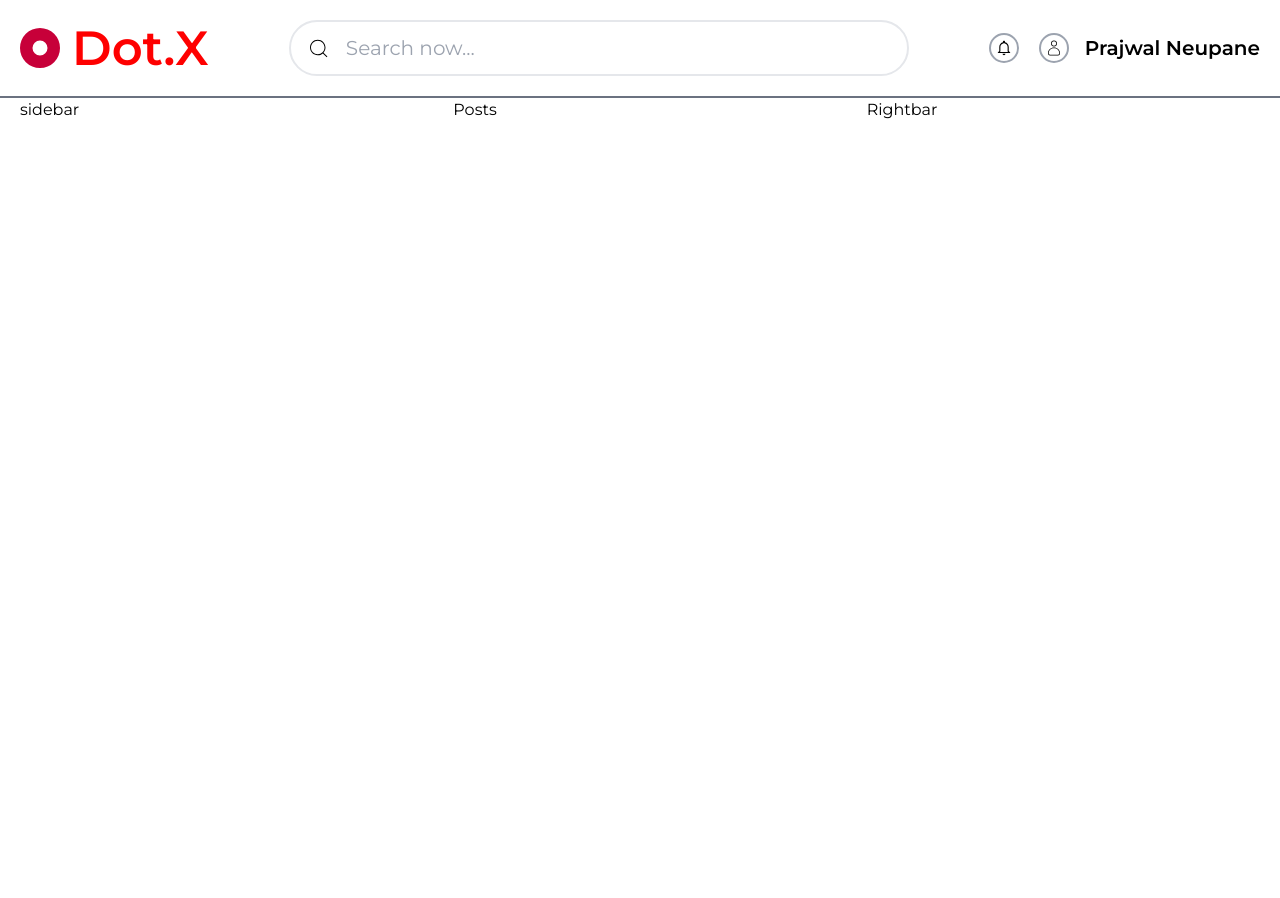
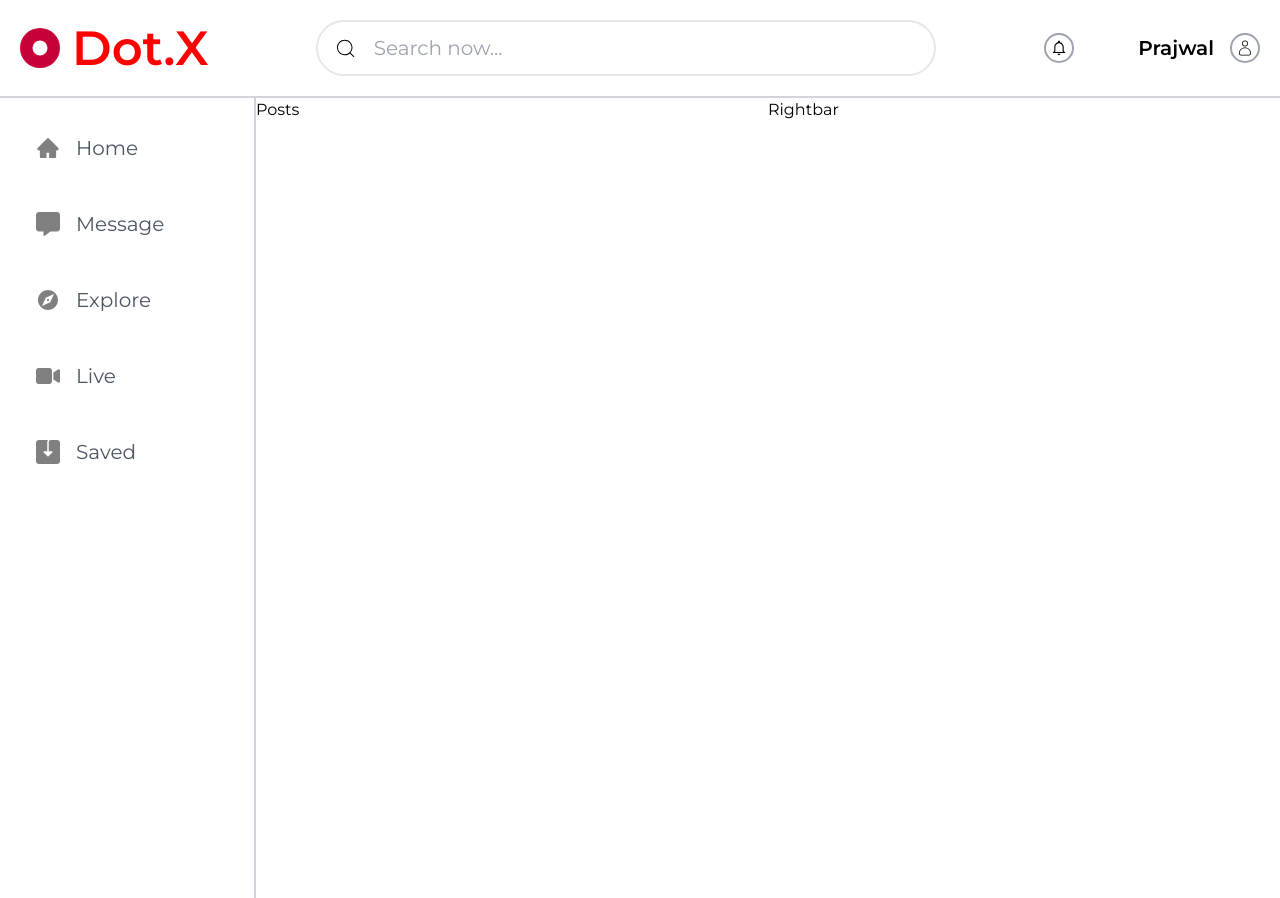
Before and after one commit to Prajwal-Neupane/typescript-frontent-blog, a React (Create React App) app: page / in a window 1280 px wide. Built offline with nearby package versions, Linux system fonts and the light colour scheme.

Commit message:
added sidebar

```diff
--- a/src/components/Navbar.tsx
+++ b/src/components/Navbar.tsx
@@ -4,13 +4,16 @@ import { FaCircleDot } from "react-icons/fa6";
 import { CiSearch } from "react-icons/ci";
 import { IoMdNotificationsOutline } from "react-icons/io";
 import { CiUser } from "react-icons/ci";
+import { FaBarsStaggered } from "react-icons/fa6";
 
 const Navbar = () => {
   return (
-    <div className="mx-auto max-w-[1400px] py-5 px-5 flex gap-5 justify-between border-b-gray-500 border-b-2 items-center">
+    <div className="mx-auto max-w-[1550px] py-5 px-5 flex gap-5 justify-between border-b-gray-300 border-b-2 items-center">
       <div className="flex items-center gap-3">
         <FaCircleDot size={40} color="#C70039" />
-        <h1 className="text-5xl font-semibold text-[#Fe0000]">Dot.X</h1>
+        <h1 className="xl:text-5xl text-4xl font-semibold text-[#Fe0000]">
+          Dot.X
+        </h1>
       </div>
       <div className="w-[50%] flex px-4 py-3 items-center gap-4 border-2 border-gray-200 justify-between rounded-full">
         <CiSearch size={25} color="" />
@@ -22,18 +25,21 @@ const Navbar = () => {
           id=""
         />
       </div>
-      <div className="flex items-center gap-5 ">
+      <div className="items-center hidden gap-8 xl:gap-16 md:flex ">
         <IoMdNotificationsOutline
           size={30}
           className="px-1 border-2 border-gray-400 rounded-full"
         />
         <div className="flex items-center gap-4">
+          <p className="text-xl font-semibold overflow-clip ">{"Prajwal"}</p>
           <CiUser
             size={30}
             className="px-1 border-2 border-gray-400 rounded-full"
           />
-          <p className="text-xl font-semibold ">{"Prajwal Neupane"}</p>
         </div>
+      </div>
+      <div className="flex md:hidden">
+        <FaBarsStaggered size={30} />
       </div>
     </div>
   );
--- a/src/components/Sidebar.tsx
+++ b/src/components/Sidebar.tsx
@@ -1,7 +1,37 @@
 import React from "react";
+import { AiFillHome } from "react-icons/ai";
+import { FaMessage } from "react-icons/fa6";
+import { MdExplore } from "react-icons/md";
+import { FaVideo } from "react-icons/fa6";
+import { BsFillSave2Fill } from "react-icons/bs";
 
 const Sidebar = () => {
-  return <div className="flex-1 px-5 lg:w-full">sidebar</div>;
+  return (
+    <div className=" md:px-5 w-[15%] md:w-[20%] pt-5 border-r-2 border-gray-300 ">
+      <div className="flex flex-col gap-4">
+        <div className="flex items-center gap-4 px-4 py-4 transition-colors duration-300 rounded-xl hover:bg-red-300 hover:cursor-pointer">
+          <AiFillHome className="size-8 md:size-6" color="grey" />
+          <p className="hidden text-xl text-gray-600 md:block">Home</p>
+        </div>
+        <div className="flex items-center gap-4 px-4 py-4 transition-colors duration-300 rounded-xl hover:bg-red-300 hover:cursor-pointer">
+          <FaMessage className="size-8 md:size-6" color="grey" />
+          <p className="hidden text-xl text-gray-600 md:block">Message</p>
+        </div>
+        <div className="flex items-center gap-4 px-4 py-4 transition-colors duration-300 rounded-xl hover:bg-red-300 hover:cursor-pointer">
+          <MdExplore className="size-8 md:size-6" color="grey" />
+          <p className="hidden text-xl text-gray-600 md:block">Explore</p>
+        </div>
+        <div className="flex items-center gap-4 px-4 py-4 transition-colors duration-300 rounded-xl hover:bg-red-300 hover:cursor-pointer">
+          <FaVideo className="size-8 md:size-6" color="grey" />
+          <p className="hidden text-xl text-gray-600 md:block">Live</p>
+        </div>
+        <div className="flex items-center gap-4 px-4 py-4 transition-colors duration-300 rounded-xl hover:bg-red-300 hover:cursor-pointer">
+          <BsFillSave2Fill className="size-8 md:size-6" color="grey" />
+          <p className="hidden text-xl text-gray-600 md:block">Saved</p>
+        </div>
+      </div>
+    </div>
+  );
 };
 
 export default Sidebar;
--- a/src/pages/Home.tsx
+++ b/src/pages/Home.tsx
@@ -8,7 +8,7 @@ const Home = () => {
   return (
     <div className="">
       <Navbar />
-      <div className="flex mx-auto max-w-[1400px] min-h-screen ">
+      <div className="flex mx-auto max-w-[1550px] min-h-screen ">
         <Sidebar />
 
         <Posts />
```
